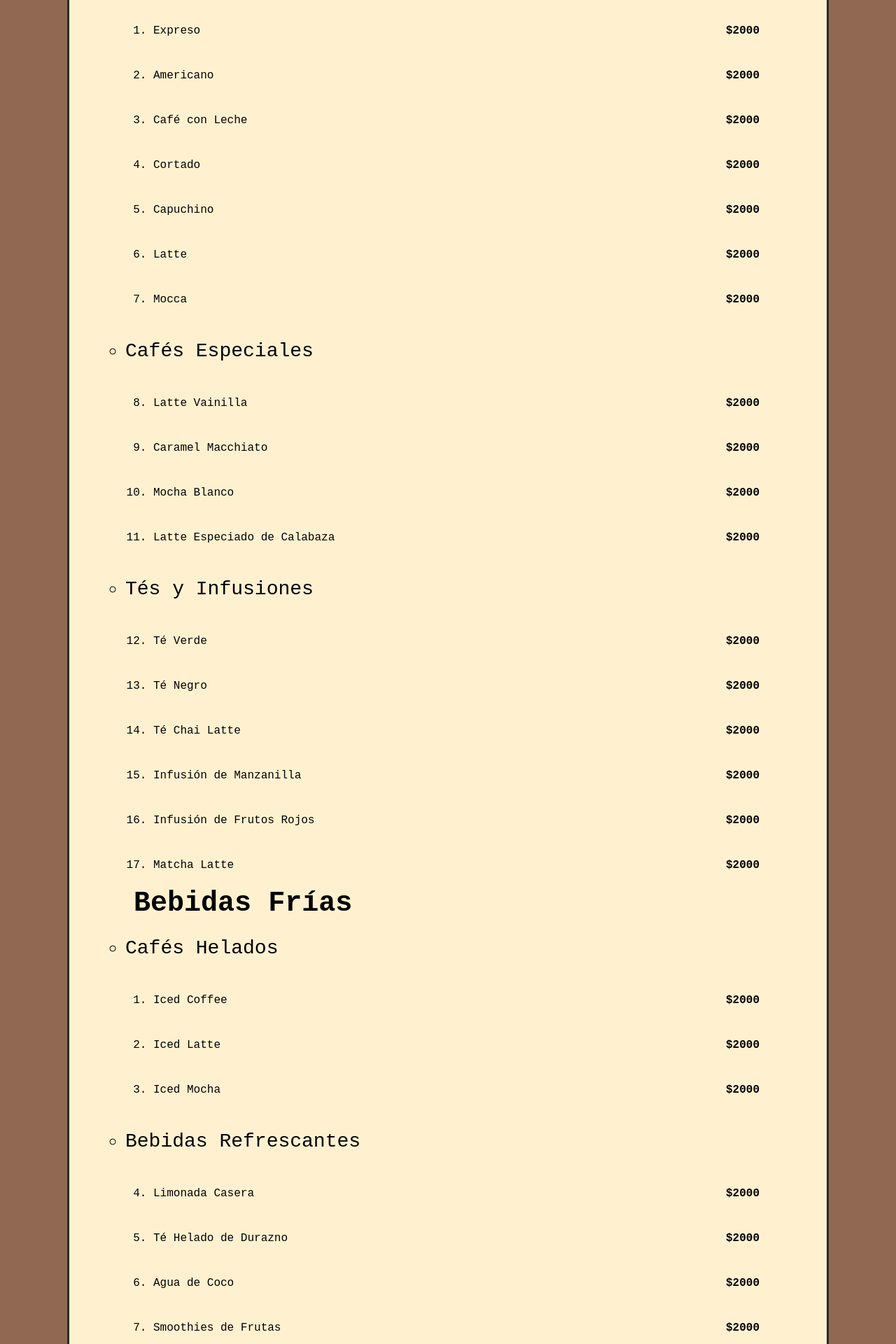
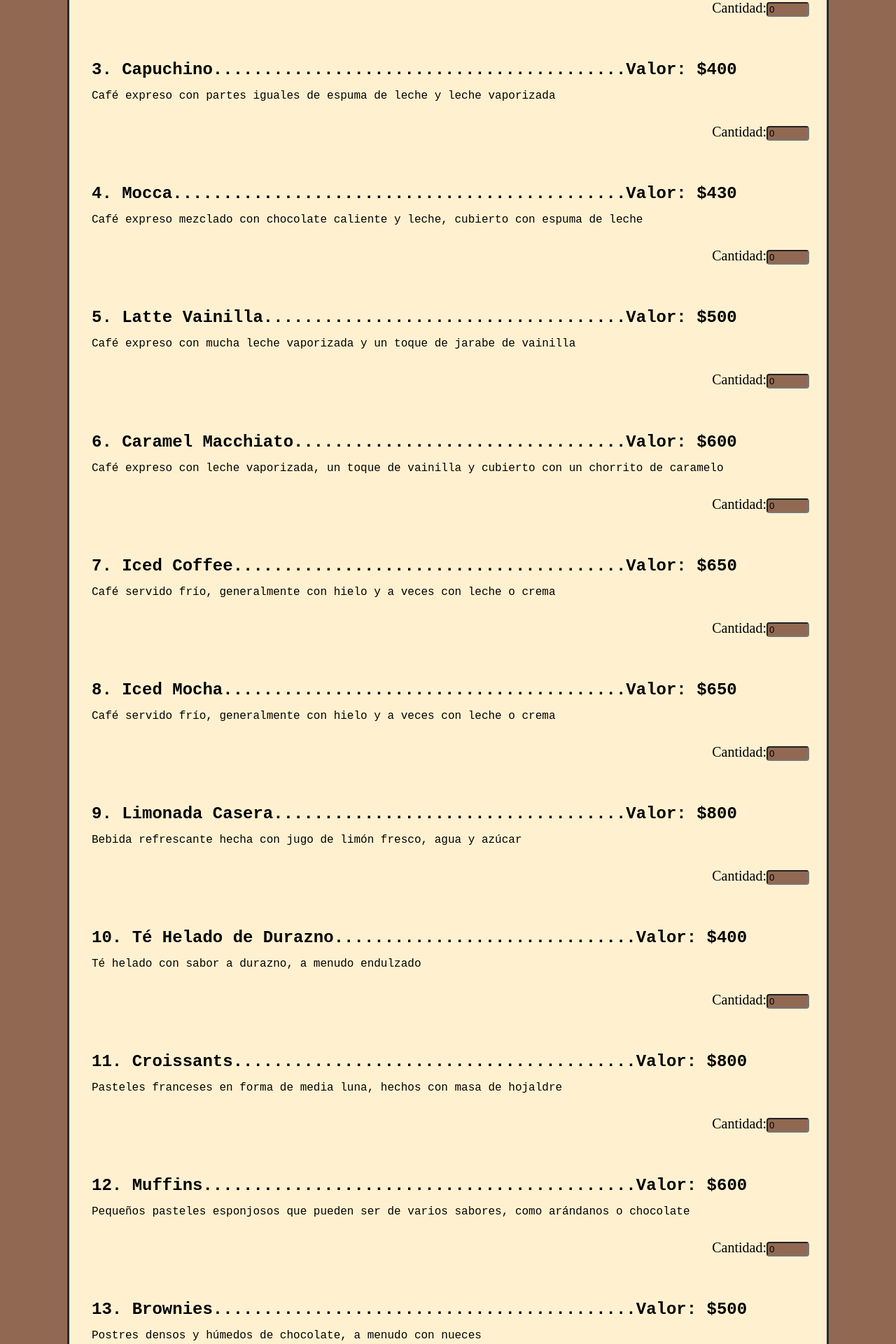
Before and after one commit to MaauroSaavedra/Grupo-ciu, a React (Vite) app in the folder segundo-parcial/: page /menu in a window 1280 px wide. Shown: the part 640-2560 px from the top of the page at 70% size. Built offline with nearby package versions, Linux system fonts and the light colour scheme.

Commit message:
Agrego de menu, mas navegacion, arrego de errores

```diff
--- a/segundo-parcial/src/App.css
+++ b/segundo-parcial/src/App.css
@@ -23,11 +23,10 @@ nav{
   font-family: 'Courier New', Courier, monospace;
 }
 
-
-
 .main-ul{
   display: inline-block;
   text-align: center;
+  margin-left: -35%;
 }
 
 .main-ul li{
@@ -92,47 +91,12 @@ h2{
   font-family: 'Courier New', Courier, monospace;
 }
 
-.h3-menu{
-  text-align: left;
-}
 
 .cafe-img{
   width: 350px;
   height: 350px;
 }
 
-
-#ul-menu{
-  border: #2A2B2A solid;
-  background-color: #FFF1D0;
-  border-radius: 8px;
-  margin: 0 6em;
-  padding-bottom: 1em;
-}
-
-#ul-menu ul li{
-  line-height:300%
-}
-
-ol{
-  line-height:400%
-}
-
-.menu-title{
-  font-size: 28px;
-  font-weight: 500;
-}
-
-.menu-item{
-  display: flex;
-  align-items: center;
-  justify-content: space-between;
-  padding-right: 6em;
-}
-
-span{
-  font-weight: bold;
-}
 
 h4{
   font-family: 'Courier New', Courier, monospace;
@@ -171,12 +135,12 @@ footer p{
 .imagenTextoSectores{
   display: flex;
   margin: 2% 1%;
-  height: 480px;
+  height: 500px;
 }
 
 .imagenesSectores {
   width: 550px;
-  height: 480px;
+  height: 500px;
 }
 
 
@@ -230,6 +194,7 @@ h3{
   font-size: 20px;
   display: inline-block;
   height: 100%;
+  width: 1002px;
 }
 
 #ubicacion{
@@ -238,7 +203,9 @@ h3{
   font-family: monospace;
   border-radius: 16px;
   display: inline-block;
-  margin: -20px;
+  width: 100%;
+  height: 550px;
+  background-color:#916953;
 }
 
 #videoYoutube{
@@ -250,13 +217,21 @@ h3{
     height: 100%;
 }
 
-.flex-container{
+.contenedo{
   display: flex;
   align-items: flex-start;
   justify-content:space-between;
+}
 
+.contenedoo{
+  display: flex;
+  align-items: flex-start;
+  justify-content:space-between;
+  margin: 2%;
 }
-.flex-container > section {
+
+
+.contenedo > section {
   background-color: #f1f1f1;
   font-size: 30%;
 }
@@ -302,6 +277,12 @@ h3{
   width: 100px;
   height: auto;
 }
+
+.tit{
+  height: max-content;
+  font-size:300%;
+  margin: auto;
+}
 .etiquetas:hover{
   background-color:#2A2B2A;
   border-radius: 20px;
@@ -316,6 +297,7 @@ h3{
 #direccion{
   width:40%;
   height: 80%;
+
 }
 .flex-container-center{
   display: flex;
@@ -330,10 +312,18 @@ h3{
   border-radius: 25px;
   background-color: #916953;
 }
+
+.letras{
+  background-color: #916953;
+  padding: 12px;
+}
+
 #tabla{
   background-color: #916953;
   padding: 20px 0px;
   border-radius: 25px;
+  height: max-content;
+  width: max-content;
 }
 #cafeteria{
   margin-left: 20px;
@@ -348,6 +338,7 @@ h3{
   list-style: none;
   display: grid;
   grid-template-columns: repeat(4, 1fr);
+  grid-template-columns: repeat(4, 1fr); /* 4 columnas por fila */
   gap: 20px;
 }
 
@@ -356,20 +347,23 @@ h3{
   height: 200px;
   object-fit: cover;
 }
+
 #galeria{
   width: 95%;
 }
-.galeria-li {
+
+#listaGaleria {
   background: #916953;
   padding: 10px;
   border-radius: 5px;
-  box-shadow: 0 0 5px rgba(0, 0, 0, 0.1);
+  box-shadow: 0 0 2px rgba(0, 0, 0, 0.1);
   display: flex;
   flex-direction: column;
   align-items: center;
+  height: max-content;
 }
 
-#galeria-titulo {
+#tituloGaleria {
   text-align: center;
   margin-bottom: 20px;
 }
@@ -396,3 +390,82 @@ h3{
     grid-template-columns: repeat(1, 1fr);
   }
 }
+
+#tituloCofee {
+  text-align: center;
+  margin-bottom: 10px;
+}
+
+
+.menuu-item {
+  border-radius: 8px;
+  padding: 16px;
+  margin: 16px;
+  width: 100%;
+  transition: transform 0.2s;
+}
+
+#cantidad{
+  position: absolute;
+  right: 0;
+  margin-top: 5%;
+  font-size: 125%;
+
+}
+
+#nombreCafeteria{
+  color: black;
+  text-align: center;
+  flex: 1;
+
+}
+
+#cuadradoCantidad{
+  background-color: #916953;
+  width: 20%;
+  border-radius: 4px;
+
+}
+
+#nombreMenu{
+  text-align: left;
+  font-size: 150%;
+  margin: 0px;
+  margin-top: 5%;
+  font-family: 'Courier New', Courier, monospace;
+}
+
+#menuCompleto{
+   border: #2A2B2A solid;
+  background-color: #FFF1D0;
+  border-radius: 8px;
+  margin: 0 6em;
+  padding-bottom: 1em;
+}
+
+#descripcionMenu{
+  font-family: 'Courier New', Courier, monospace;
+  line-height:300%;
+  margin-left: 0%;
+}
+
+#botonPrecio {
+  color: black;
+  background-color: #916953;
+  height: 50px;
+  margin-left: 40%;
+  font-size:100%;
+  font-family: 'Courier New', Courier, monospace;
+  margin-top: 7%;
+}
+
+#precioTotal{
+  margin-left: 46%;
+  font-size: 100%;
+  font-family: 'Courier New', Courier, monospace;
+}
+
+.menuu-item p {
+  font-size: 1em;
+  margin-bottom: 8px;
+}
--- a/segundo-parcial/src/Paginas/Menu.jsx
+++ b/segundo-parcial/src/Paginas/Menu.jsx
@@ -1,189 +1,72 @@
-import React from "react"
+import React, {useState} from "react"
 
 const Menu = () => {
+
+    const menuCafeteria = [
+        { id: 1, nombre: 'Espreso', precio: 200.0, descripcion: 'Café concentrado y fuerte preparado forzando agua caliente a través de granos de café finamente molidos.' },
+        { id: 2, nombre: 'Americano', precio: 250.0, descripcion: 'Café expreso diluido con agua caliente, lo que le da un sabor más suave' },
+        { id: 3, nombre: 'Capuchino', precio: 400.0, descripcion: 'Café expreso con partes iguales de espuma de leche y leche vaporizada' },
+        { id: 4, nombre: 'Mocca', precio: 430.0, descripcion: 'Café expreso mezclado con chocolate caliente y leche, cubierto con espuma de leche' },
+        { id: 5, nombre: 'Latte Vainilla', precio: 500.0, descripcion: 'Café expreso con mucha leche vaporizada y un toque de jarabe de vainilla' },
+        { id: 6, nombre: 'Caramel Macchiato', precio: 600.0, descripcion: 'Café expreso con leche vaporizada, un toque de vainilla y cubierto con un chorrito de caramelo' },
+        { id: 7, nombre: 'Iced Coffee', precio: 650.0, descripcion: 'Café servido frío, generalmente con hielo y a veces con leche o crema' },
+        { id: 8, nombre: 'Iced Mocha', precio: 650.0, descripcion: 'Café servido frío, generalmente con hielo y a veces con leche o crema' },
+        { id: 9, nombre: 'Limonada Casera', precio: 800.0, descripcion: 'Bebida refrescante hecha con jugo de limón fresco, agua y azúcar' },
+        { id: 10, nombre: 'Té Helado de Durazno', precio: 400.0, descripcion: 'Té helado con sabor a durazno, a menudo endulzado' },
+        { id: 11, nombre: 'Croissants', precio: 800.0, descripcion: 'Pasteles franceses en forma de media luna, hechos con masa de hojaldre' },
+        { id: 12, nombre: 'Muffins', precio: 600.0, descripcion: 'Pequeños pasteles esponjosos que pueden ser de varios sabores, como arándanos o chocolate' },
+        { id: 13, nombre: 'Brownies', precio: 500.0, descripcion: 'Postres densos y húmedos de chocolate, a menudo con nueces' },
+        { id: 14, nombre: 'Chocotorta', precio: 1100.0, descripcion: 'Postre argentino hecho con capas de galletas de chocolate y mezcla de queso crema y dulce de leche' },
+        { id: 15, nombre: 'Sánguche de Jamon y Queso', precio: 2500.0, descripcion: 'Sándwich clásico con jamón y queso entre dos rebanadas de pan' },
+        { id: 16, nombre: 'Panini de Jamón y Queso', precio: 1800.0, descripcion: 'Versión prensada y caliente del sándwich de jamón y queso, típicamente hecho con pan ciabatta o focaccia' },
+      ];
+
+      const [producto, setProducto] = useState({1:0,2:0,3:0,4:0,5:0,6:0,7:0,8:0,9:0,10:0,11:0,12:0,13:0,14:0,15:0,16:0});
+      const [total, setTotal] = useState(0);
+
+      const actualizar = (id, value) => {
+        setProducto({ ...producto, [id]: parseInt(value) });
+      };
+
+      const precioTotal = () => {
+        const nuevoPrecio = menuCafeteria.reduce((total, item) => {
+          return total + item.precio * (producto[item.id] || 0);}, 0).toFixed(2);
+        setTotal(nuevoPrecio);
+      };
+
+      let puntosSuspensivos = (valor) => {
+        return '.'.repeat(valor);
+      };
+
     return (
         <article id="menu">
-        <div id="menu-box">
-            <ul id="ul-menu">
-                <h2>Menú</h2>
-                <h3 class="h3-menu">Bebidas Calientes</h3>
-                <ul>
-                    <li class="menu-title">Café Clásico</li>
-                    <ol class="">
-                        <div class="menu-item">
-                            <li>Expreso</li>
-                            <span>$2000</span>
-                        </div>
-                        <div class="menu-item">
-                            <li>Americano</li>
-                            <span>$2000</span>
-                        </div>
-                        <div class="menu-item">
-                            <li>Café con Leche</li>
-                            <span>$2000</span>
-                        </div>
-                        <div class="menu-item">
-                            <li>Cortado</li>
-                            <span>$2000</span>
-                        </div>
-                        <div class="menu-item">
-                            <li>Capuchino</li>
-                            <span>$2000</span>
-                        </div>
-                        <div class="menu-item">
-                            <li>Latte</li>
-                            <span>$2000</span>
-                        </div>
-                        <div class="menu-item">
-                            <li>Mocca</li>
-                            <span>$2000</span>
-                        </div>
-                    </ol>
-                    <li class="menu-title">Cafés Especiales</li>
-                    <ol start="8">
-                        <div class="menu-item">
-                            <li>Latte Vainilla</li>
-                            <span>$2000</span>
-                        </div>
-                        <div class="menu-item">
-                            <li>Caramel Macchiato</li>
-                            <span>$2000</span>
-                        </div>
-                        <div class="menu-item">
-                            <li>Mocha Blanco</li>
-                            <span>$2000</span>
-                        </div>
-                        <div class="menu-item">
-                            <li>Latte Especiado de Calabaza</li>
-                            <span>$2000</span>
-                        </div>
-                    </ol>
-                    <li class="menu-title">Tés y Infusiones</li>
-                    <ol start="12">
-                        <div class="menu-item">
-                            <li>Té Verde</li>
-                            <span>$2000</span>
-                        </div>
-                        <div class="menu-item">
-                            <li>Té Negro</li>
-                            <span>$2000</span>
-                        </div>
-                        <div class="menu-item">
-                            <li>Té Chai Latte</li>
-                            <span>$2000</span>
-                        </div>
-                        <div class="menu-item">
-                            <li>Infusión de Manzanilla</li>
-                            <span>$2000</span>
-                        </div>
-                        <div class="menu-item">
-                            <li>Infusión de Frutos Rojos</li>
-                            <span>$2000</span>
-                        </div>
-                        <div class="menu-item">
-                            <li>Matcha Latte</li>
-                            <span>$2000</span>
-                        </div>
-                    </ol>
-                </ul>
-                <h3 class="h3-menu">Bebidas Frías</h3>
-                <ul>
-                    <li class="menu-title">Cafés Helados</li>
-                    <ol>
-                        <div class="menu-item">
-                            <li>Iced Coffee</li>
-                            <span>$2000</span>
-                        </div>
-                        <div class="menu-item">
-                            <li>Iced Latte</li>
-                            <span>$2000</span>
-                        </div>
-                        <div class="menu-item">
-                            <li>Iced Mocha</li>
-                            <span>$2000</span>
-                        </div>
-                    </ol>
-                    <li class="menu-title">Bebidas Refrescantes</li>
-                    <ol start="4">
-                        <div class="menu-item">
-                            <li>Limonada Casera</li>
-                            <span>$2000</span>
-                        </div>
-                        <div class="menu-item">
-                            <li>Té Helado de Durazno</li>
-                            <span>$2000</span>
-                        </div>
-                        <div class="menu-item">
-                            <li>Agua de Coco</li>
-                            <span>$2000</span>
-                        </div>
-                        <div class="menu-item">
-                            <li>Smoothies de Frutas</li>
-                            <span>$2000</span>
-                        </div>
-                    </ol>
-                </ul>
-                <h3 class="h3-menu">Pasteles y Postres</h3>
-                <ul>
-                    <li class="menu-title">Recién Horneados</li>
-                    <ol>
-                        <div class="menu-item">
-                            <li>Croissants</li>
-                            <span>$2000</span>
-                        </div>
-                        <div class="menu-item">
-                            <li>Muffins</li>
-                            <span>$2000</span>
-                        </div>
-                        <div class="menu-item">
-                            <li>Scones con Mermelada</li>
-                            <span>$2000</span>
-                        </div>
-                    </ol>
-                    <li class="menu-title">Dulces</li>
-                    <ol start="4">
-                        <div class="menu-item">
-                            <li>Brownies</li>
-                            <span>$2000</span>
-                        </div>
-                        <div class="menu-item">
-                            <li>Chocotorta</li>
-                            <span>$2000</span>
-                        </div>
-                        <div class="menu-item">
-                            <li>Tarta de Queso</li>
-                            <span>$2000</span>
-                        </div>
-                        <div class="menu-item">
-                            <li>Pastel de Zanahoria</li>
-                            <span>$2000</span>
-                        </div>
-                        <div class="menu-item">
-                            <li>Galletitas con Chips de Chocolate</li>
-                            <span>$2000</span>
-                        </div>
-                    </ol>
-                    <li class="menu-title">Sándwiches y Bocadillos</li>
-                    <ol start="9">
-                        <div class="menu-item">
-                            <li>Sánguche de Jamon y Queso</li>
-                            <span>$2000</span>
-                        </div>
-                        <div class="menu-item">
-                            <li>Panini de Jamón y Queso</li>
-                            <span>$2000</span>
-                        </div>
-                        <div class="menu-item">
-                            <li>Bagel con Salmón Ahumado y Queso Crema</li>
-                            <span>$2000</span>
-                        </div>
-                        <div class="menu-item">
-                            <li>Tostada de Palta</li>
-                            <span>$2000</span>
-                        </div>
-                    </ol>
-                </ul>
-            </ul>
+            <div id="menuCompleto">
+            <div>
+          <h1 id="nombreCafeteria"><u>Menú de la Cafetería</u></h1>
+          <div className="menuu">
+            {menuCafeteria.map(item => (
+              <div key={item.id} className="menuu-item">
+                <span></span>
+                <h2 id="nombreMenu">{item.id}. {item.nombre}{puntosSuspensivos(50 - item.nombre.length)}Valor: ${item.precio}</h2>
+                <span id="descripcionMenu">{item.descripcion}</span>
+                <label id="cantidad">
+                  Cantidad:
+                  <input
+                    id="cuadradoCantidad"
+                    type="number"
+                    min="0"
+                    value={producto[item.id]}
+                    onChange={(valor) => actualizar(item.id, valor.target.value)}
+                  />
+                </label>
+              </div>
+            ))}
+          </div>
+          <button  id="botonPrecio" onClick={precioTotal}>
+            Calcular Precio Total
+          </button>
+          <h5 id="precioTotal">Total: ${total}</h5>
+        </div>
         </div>
     </article>
 
--- a/segundo-parcial/src/componentes/Header.jsx
+++ b/segundo-parcial/src/componentes/Header.jsx
@@ -5,12 +5,12 @@ export default function Header(){
     return(
     <>
         <header>
-            <div className="flex-container">
+            <div className="contenedo">
                 <div>
                 <h1 className="tit">El Rincón del Aroma</h1>
                 <nav>
                     <ul className="main-ul">
-                        <li className="etiquetas"><Link to="/">Inicio</Link></li>
+                        <li className="etiquetas"><Link to="/inicio">Inicio</Link></li>
                         <li className="etiquetas"><Link to="/menu">Menu</Link></li>
                         <li className="etiquetas"><Link to="/contacto" >Contacto</Link></li>
                         <li className="etiquetas"><Link to="/galeria" >Galeria</Link></li>
```
Also changed, not shown: segundo-parcial/src/App.jsx (+3 -27 lines), segundo-parcial/src/Paginas/Contacto.jsx (+6 -7 lines), segundo-parcial/src/Paginas/Galeria.jsx (added, +33 -0 lines), segundo-parcial/src/componentes/MainContent.jsx (+32 -1 lines), segundo-parcial/src/componentes/VideoYt.jsx (deleted, +0 -8 lines), 1 other file (tests, documents, lock files or other folders).
